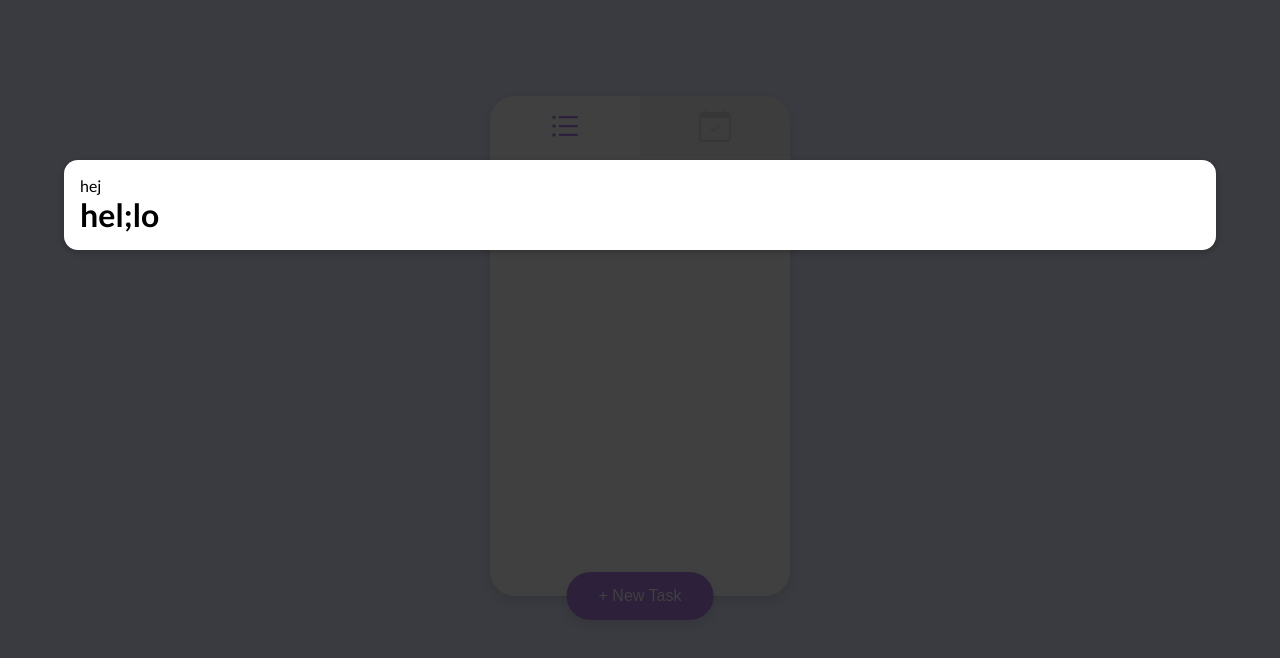
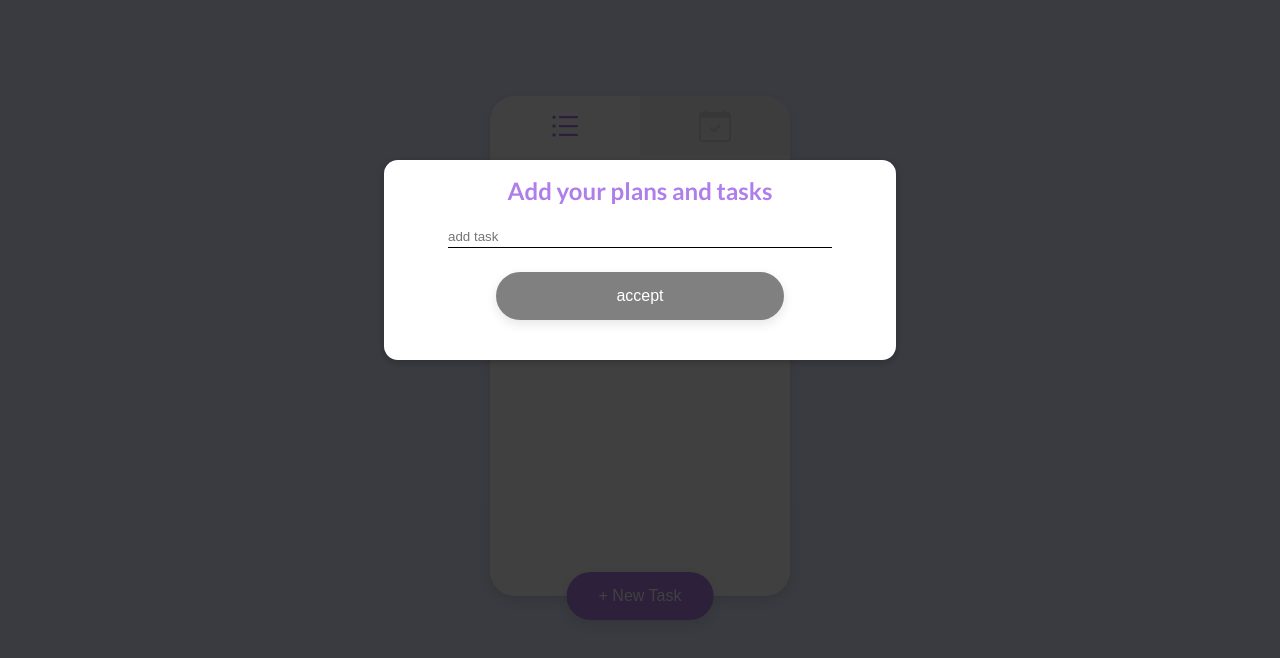
Before and after one commit to pokrywa1/todo-react-app, a React (Create React App) app: page / in a window 1280 px wide. Both pictures are taken after a click on the button "+ New Task". Shown: the top 658 px of the page. Built offline with nearby package versions, Linux system fonts and the light colour scheme; the HTML template or start-up script is replaced by a standard one.

Commit message:
form validation

```diff
--- a/src/components/AddForm.js
+++ b/src/components/AddForm.js
@@ -1,11 +1,44 @@
-import React from 'react';
+import React, { useState, useEffect } from 'react';
 import Modal from './Store/Modal';
+import classes from './AddForm.module.css';
+function AddForm(props) {
+  const [inputText, setInputText] = useState('');
+  const [isPositive, setIsPositive] = useState(false);
 
-function AddForm(props) {
+  //check input value is Correct. Value must be longer than 0
+  useEffect(() => {
+    setIsPositive(() => {
+      return inputText.length > 0;
+    });
+  }, [inputText]);
+
+  const taskHandler = e => {
+    setInputText(e.target.value);
+  };
+  const buttonHandler = e => {
+    e.preventDefault();
+  };
   return (
     <Modal onClose={props.onClose}>
-      <p>hej</p>
-      <h1>hel;lo</h1>
+      <h2 className={classes.title}>Add your plans and tasks</h2>
+      <form onSubmit={buttonHandler} className={classes.task__form}>
+        <input
+          onChange={taskHandler}
+          type="text"
+          name="task"
+          id="task"
+          className={classes.placeholder}
+          placeholder="add task"
+        />
+
+        <input
+          disabled={!isPositive}
+          type="button"
+          className={classes.submit__button}
+          value="accept"
+          onClick={buttonHandler}
+        />
+      </form>
     </Modal>
   );
 }
--- a/src/components/AddForm.module.css
+++ b/src/components/AddForm.module.css
@@ -0,0 +1,49 @@
+.title {
+  text-align: center;
+  color: var(--main-color);
+}
+.task__form {
+  position: relative;
+  margin: 1.5rem auto;
+  text-align: center;
+  display: flex;
+  flex-direction: column;
+  align-items: center;
+}
+.placeholder {
+  width: 80%;
+  margin-bottom: 1.5rem;
+  border-color: var(--main-color);
+  border: 0;
+  border-bottom: 1px solid;
+  padding-bottom: 3px;
+  transition: 0.4s;
+}
+.placeholder:focus {
+  padding-bottom: 5px;
+  outline: none;
+  border: 0;
+  border-bottom: 1px solid;
+  border-color: var(--main-color);
+}
+.submit__button {
+  width: 60%;
+  background-color: var(--main-color);
+
+  border: none;
+  border-radius: 25px;
+  box-shadow: rgba(0, 0, 0, 0.1) 0px 4px 12px;
+  color: white;
+  padding: 15px 32px;
+  text-align: center;
+  text-decoration: none;
+  display: inline-block;
+  font-size: 16px;
+  cursor: pointer;
+  transition: 0.4s;
+}
+
+.submit__button:disabled {
+  cursor: default;
+  background-color: grey;
+}
--- a/src/components/Store/Modal.module.css
+++ b/src/components/Store/Modal.module.css
@@ -11,8 +11,8 @@
 .modal {
   position: fixed;
   top: 20vh;
-  left: 5%;
-  width: 90%;
+  left: 30%;
+  width: 40%;
   background-color: white;
   padding: 1rem;
   border-radius: 14px;
```
